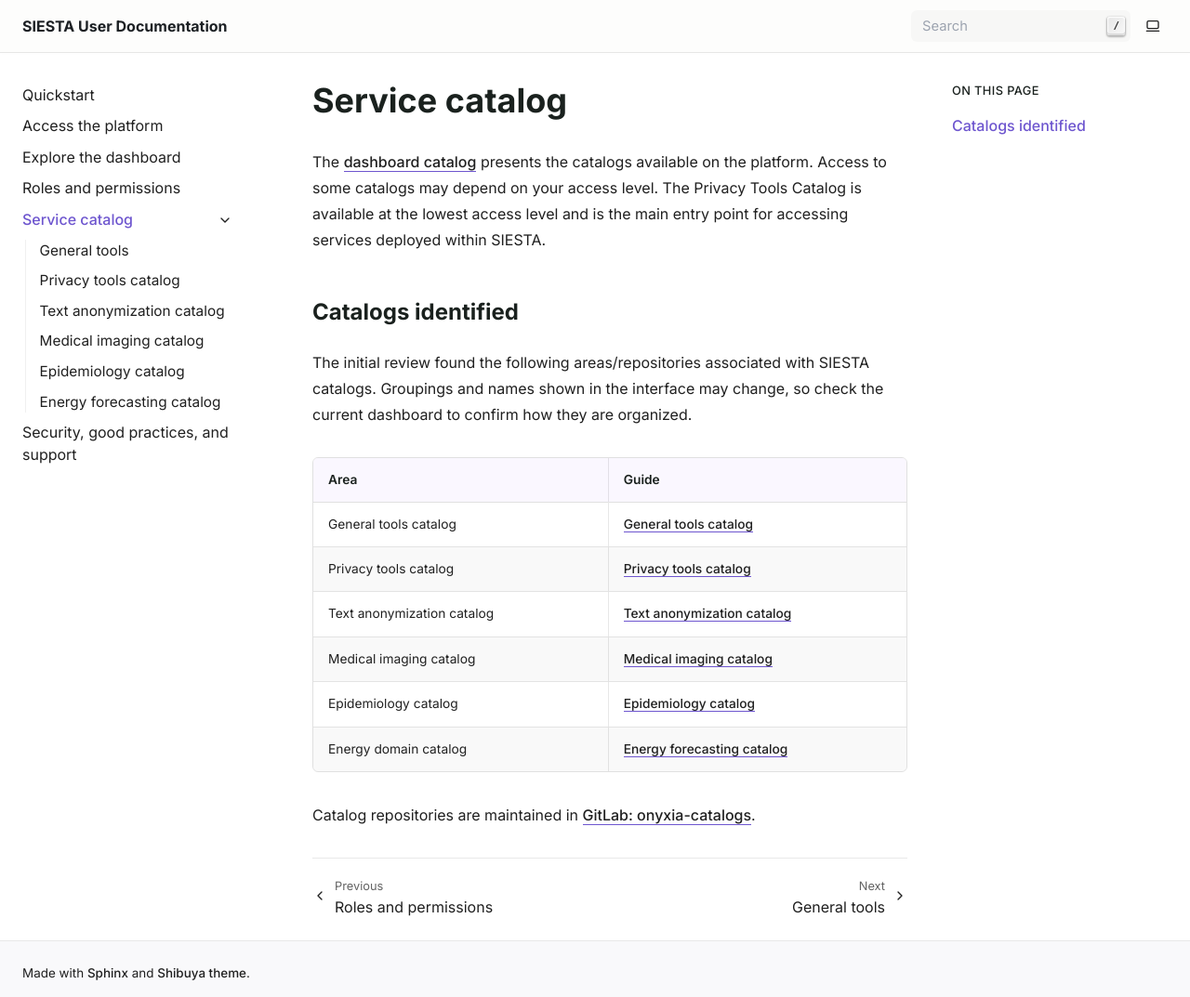
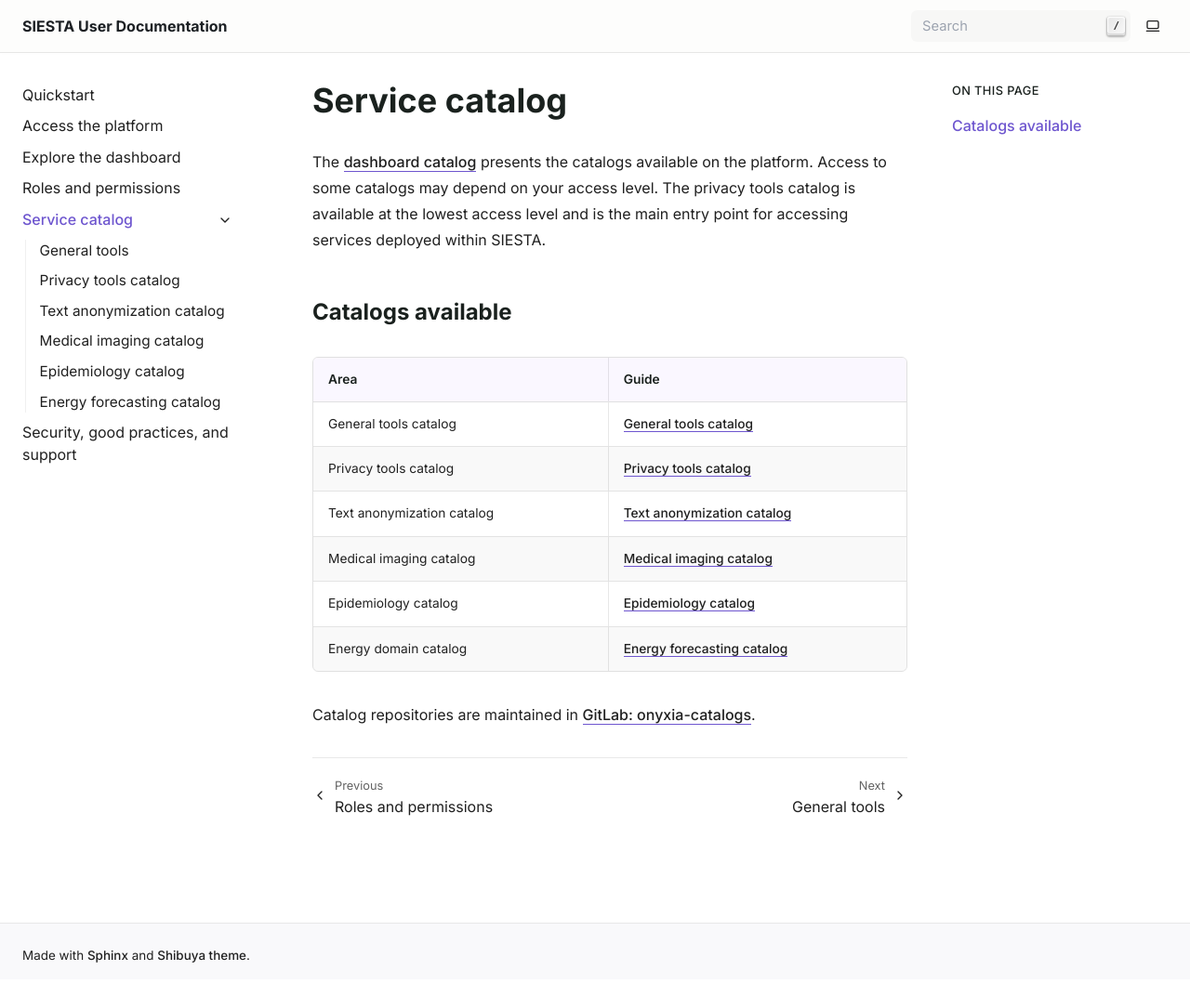
Before and after one commit to SIESTA-eu/siesta-docs, a Sphinx documentation site: the page built from docs/catalog/index.md, in a window 1280 px wide and 1073 px high. Shown: the whole window at 93% size. Built offline with Sphinx 7.4.7, drawn with Linux system fonts in a browser that asks for light colours.

Commit message:
Update catalogs

```diff
--- a/docs/catalog/index.md
+++ b/docs/catalog/index.md
@@ -1,10 +1,8 @@
 # Service catalog
 
-The [dashboard catalog](https://dashboard.cloud.eosc-siesta.eu/catalog) presents the catalogs available on the platform. Access to some catalogs may depend on your access level. The Privacy Tools Catalog is available at the lowest access level and is the main entry point for accessing services deployed within SIESTA.
+The [dashboard catalog](https://dashboard.cloud.eosc-siesta.eu/catalog) presents the catalogs available on the platform. Access to some catalogs may depend on your access level. The privacy tools catalog is available at the lowest access level and is the main entry point for accessing services deployed within SIESTA.
 
-## Catalogs identified
-
-The initial review found the following areas/repositories associated with SIESTA catalogs. Groupings and names shown in the interface may change, so check the current dashboard to confirm how they are organized.
+## Catalogs available
 
 | Area | Guide |
 |---|---|
```
